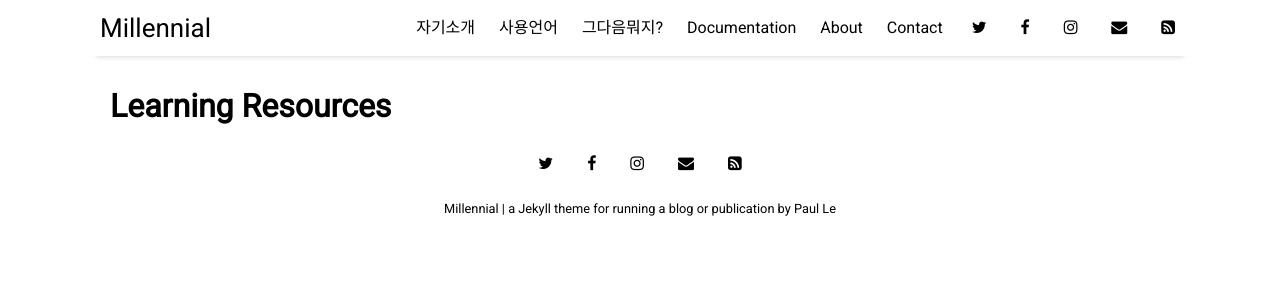
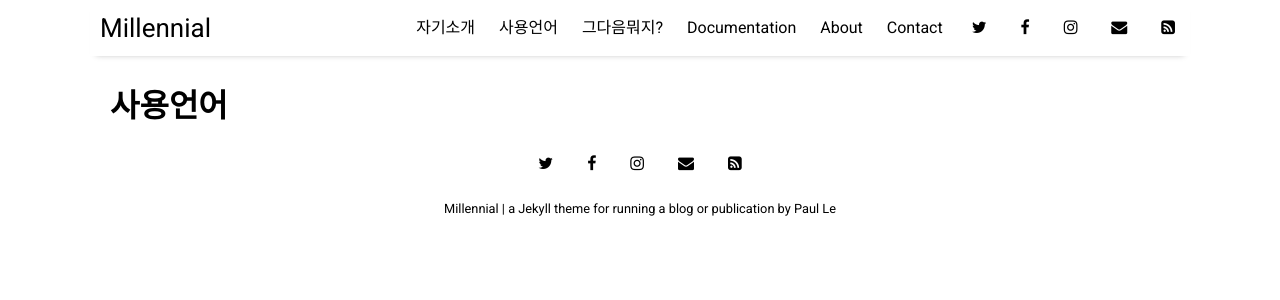
Before and after one commit to xddongx/xddongx.github.io, a Jekyll site: the page built from pages/resources.html, in a window 1280 px wide. Shown: the top 300 px of the page. Built offline with Jekyll 4.4.1, drawn with Linux system fonts in a browser that asks for light colours; nearby versions of some CDN libraries.

Commit message:
Update resources.html

```diff
--- a/pages/resources.html
+++ b/pages/resources.html
@@ -1,6 +1,6 @@
 ---
 layout: page
-title: Learning Resources
+title: 사용언어
 ---
 {% for post in site.categories.resources %}
   <a href="{{ site.github.url }}{{ post.url }}">
```
